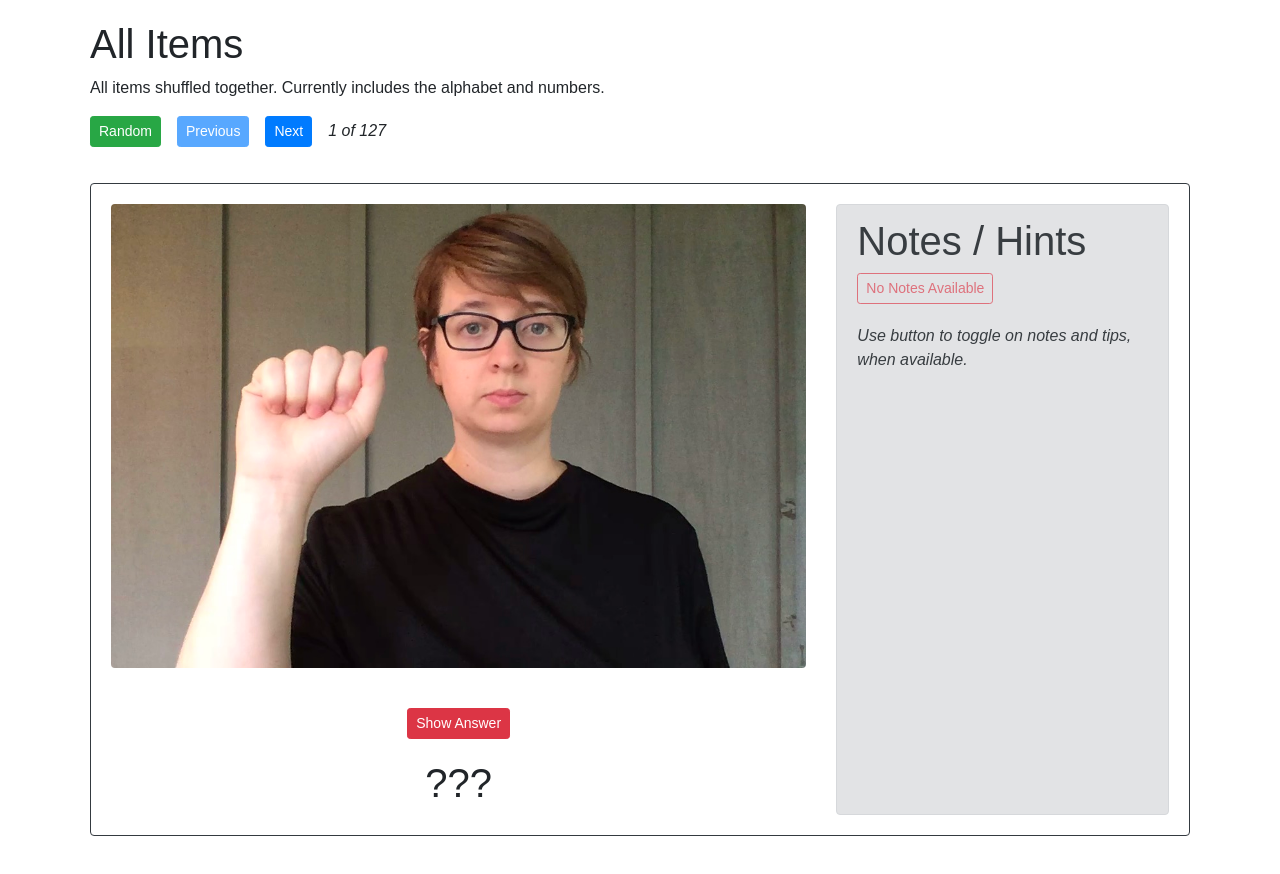
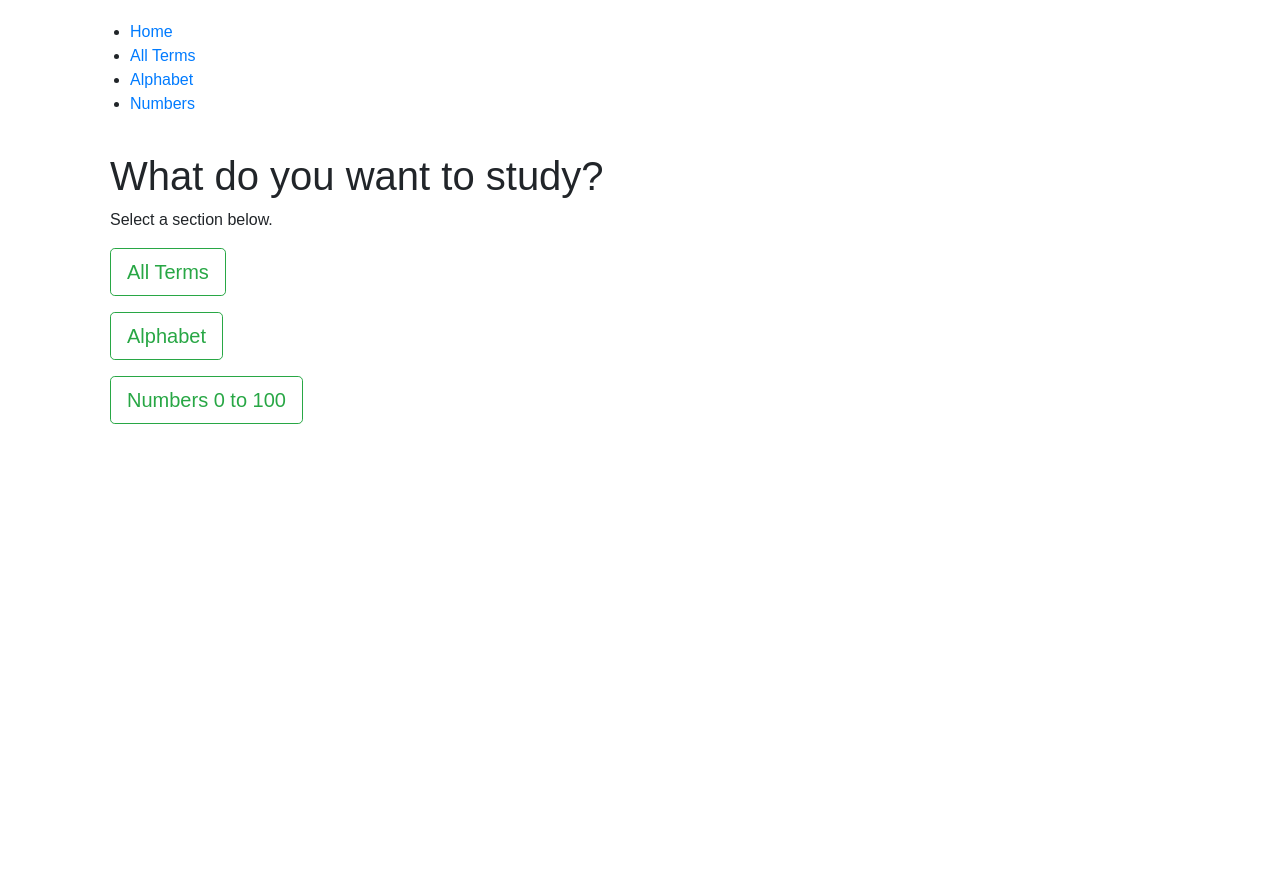
Before and after one commit to amajor/asl-study-app, a React (Create React App) app: page /#/ in a window 1280 px wide. After the commit the page ends 800 px from the top, so only its background shows below. Built offline with nearby package versions, Linux system fonts and the light colour scheme.

Commit message:
Add pages and basic navigation

```diff
--- a/src/App.js
+++ b/src/App.js
@@ -1,63 +1,39 @@
 import React, { Component } from 'react';
-import aslAlphabet from './data/alphabet';
-import aslNumbers from './data/numbers';
-
-import Vocabulary from './components/Vocabulary';
-import SectionNavigation from './components/SectionNavigation';
+import {
+  Route,
+  NavLink,
+  HashRouter
+} from "react-router-dom";
+import PageHome from './components/PageHome';
+import PageAllTerms from './components/PageAllTerms';
+import PageAlphabet from './components/PageAlphabet';
+import PageNumbers from './components/PageNumbers';
 
 class App extends Component {
-  constructor(props) {
-    super(props);
-    const alphabetArray = aslAlphabet().vocabulary;
-    const numberArray = aslNumbers().vocabulary;
-    const allTermsArray = alphabetArray.concat(numberArray);
-
-    this.state = {
-      currentSection: {
-        name: "All Items",
-        description: "All items shuffled together. Currently includes the alphabet and numbers.",
-        vocabulary: allTermsArray,
-      },
-      currentItemIndex: 0,
-      numberOfItems: allTermsArray.length,
-    };
-
-    this.handleClick = this.handleClick.bind(this);
-  }
-
-  handleClick(newIndex) {
-    this.setState({ currentItemIndex: newIndex });
-  }
-
   render() {
-    const { currentSection, currentItemIndex } = this.state;
-    const section_name = currentSection.name;
-    const section_description = currentSection.description;
-    const section_array = currentSection.vocabulary
-    let current_item = section_array[currentItemIndex];
-
     return (
+      <HashRouter>
         <div className="container" style={{ padding: "20px" }}>
           <div className="row">
             <div className="col-sm">
-            <h1>{section_name}</h1>
-            <p>{section_description}</p>
-            <SectionNavigation
-              sectionArray={section_array}
-              onButtonClick={this.handleClick}
-            />
+              <ul className="header">
+                <li><NavLink to="/">Home</NavLink></li>
+                <li><NavLink to="/all">All Terms</NavLink></li>
+                <li><NavLink to="/alphabet">Alphabet</NavLink></li>
+                <li><NavLink to="/numbers">Numbers</NavLink></li>
+              </ul>
             </div>
           </div>
           <div className="row">
             <div className="col-sm">
-            <Vocabulary
-              term={current_item.term}
-              image={current_item.image}
-              notes={current_item.notes}
-            />
+              <Route exact path="/" component={PageHome}/>
+              <Route path="/all" component={PageAllTerms}/>
+              <Route path="/alphabet" component={PageAlphabet}/>
+              <Route path="/numbers" component={PageNumbers}/>
             </div>
           </div>
         </div>
+      </HashRouter>
     );
   }
 }
--- /dev/null
+++ b/src/components/PageAllTerms/index.jsx
@@ -0,0 +1,24 @@
+import React, { Component } from "react";
+import Section from "../Section"
+import aslAlphabet from '../../data/alphabet';
+import aslNumbers from '../../data/numbers';
+
+class AllTerms extends Component {
+  render() {
+    const alphabetArray = aslAlphabet().vocabulary;
+    const numberArray = aslNumbers().vocabulary;
+    const allTermsArray = alphabetArray.concat(numberArray);
+
+    const allTermsSection = {
+      name: "All Vocabulary Terms",
+      description: "A combination of all vocabulary terms available.",
+      vocabulary: allTermsArray,
+    }
+
+    return (
+      <Section section={allTermsSection} />
+    );
+  }
+}
+
+export default AllTerms;
--- /dev/null
+++ b/src/components/PageAlphabet/index.jsx
@@ -0,0 +1,13 @@
+import React, { Component } from "react";
+import Section from "../Section"
+import aslAlphabet from '../../data/alphabet';
+
+class Alphabet extends Component {
+  render() {
+    return (
+      <Section section={aslAlphabet()} />
+    );
+  }
+}
+
+export default Alphabet;
--- /dev/null
+++ b/src/components/PageHome/index.jsx
@@ -0,0 +1,40 @@
+import React, { Component } from "react";
+import { NavLink } from "react-router-dom";
+
+class Home extends Component {
+  render() {
+    return (
+      <div className="container" style={{ padding: "20px" }}>
+        <div className="row">
+          <div className="col-sm">
+            <h1>What do you want to study?</h1>
+            <p>Select a section below.</p>
+            <p>
+              <NavLink to="/all">
+                <button type="button" class="btn btn-outline-success btn-lg">
+                  All Terms
+                </button>
+              </NavLink>
+            </p>
+            <p>
+              <NavLink to="/alphabet">
+                <button type="button" class="btn btn-outline-success btn-lg">
+                  Alphabet
+                </button>
+              </NavLink>
+            </p>
+            <p>
+              <NavLink to="/numbers">
+                <button type="button" class="btn btn-outline-success btn-lg">
+                  Numbers 0 to 100
+                </button>
+              </NavLink>
+            </p>
+          </div>
+        </div>
+      </div>
+    );
+  }
+}
+
+export default Home;
--- /dev/null
+++ b/src/components/PageNumbers/index.jsx
@@ -0,0 +1,13 @@
+import React, { Component } from "react";
+import Section from "../Section"
+import aslNumbers from '../../data/numbers';
+
+class Numbers extends Component {
+  render() {
+    return (
+      <Section section={aslNumbers()} />
+    );
+  }
+}
+
+export default Numbers;
--- /dev/null
+++ b/src/components/Section/index.jsx
@@ -0,0 +1,67 @@
+import React, { Component } from 'react';
+import PropTypes from 'prop-types';
+import Vocabulary from '../Vocabulary';
+import SectionNavigation from '..//SectionNavigation';
+
+class Section extends Component {
+  constructor(props) {
+    super(props);
+    const section = props.section;
+    const vocabularyArray = props.section.vocabulary;
+
+    this.state = {
+      sectionName: section.name,
+      sectionDescription: section.description,
+      sectionVocabulary: vocabularyArray,
+      currentItemIndex: 0,
+      numberOfItems: vocabularyArray.length,
+    };
+
+    this.handleClick = this.handleClick.bind(this);
+  }
+
+  handleClick(newIndex) {
+    this.setState({ currentItemIndex: newIndex });
+  }
+
+  render() {
+    const {
+      sectionName,
+      sectionDescription,
+      sectionVocabulary,
+      currentItemIndex
+    } = this.state;
+    let currentItem = sectionVocabulary[currentItemIndex];
+
+    return (
+      <div className="container" style={{ padding: "20px" }}>
+        <div className="row">
+          <div className="col-sm">
+            <h1>{sectionName}</h1>
+            <p>{sectionDescription}</p>
+            <SectionNavigation
+              sectionArray={sectionVocabulary}
+              onButtonClick={this.handleClick}
+            />
+          </div>
+        </div>
+        <div className="row">
+          <div className="col-sm">
+            <Vocabulary
+              term={currentItem.term}
+              image={currentItem.image}
+              notes={currentItem.notes}
+            />
+          </div>
+        </div>
+      </div>
+    );
+  }
+}
+
+SectionNavigation.propTypes = {
+  /** The section object containing name, description, array of vocab, etc. */
+  section: PropTypes.object.isRequired,
+};
+
+export default Section;
--- a/src/data/numbers.js
+++ b/src/data/numbers.js
@@ -101,7 +101,7 @@ import number99 from './images/numbers/99.gif';
 import number100 from './images/numbers/100.gif';
 
 const aslNumbers = () => ({
-  section: 'Numbers',
+  name: 'Numbers',
   description: 'Numbers 1 through 100.',
   vocabulary: [
     {
```
Also changed, not shown: package.json (+5 -4 lines), 1 other file (tests, documents, lock files or other folders). Lines whose indentation alone changed are shown as unchanged.
